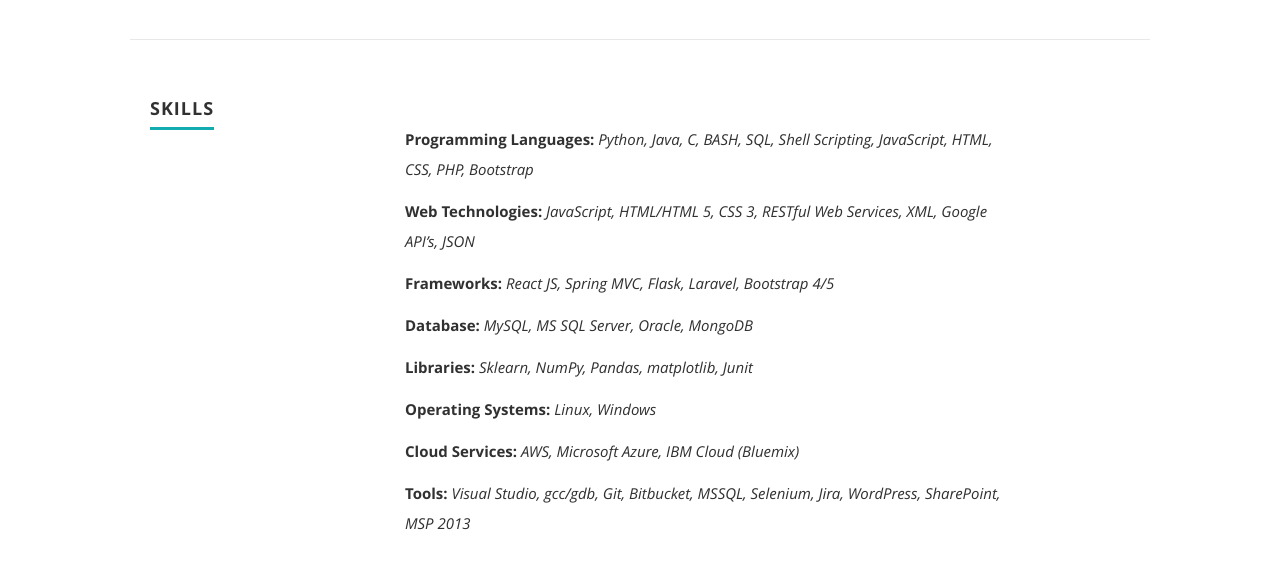
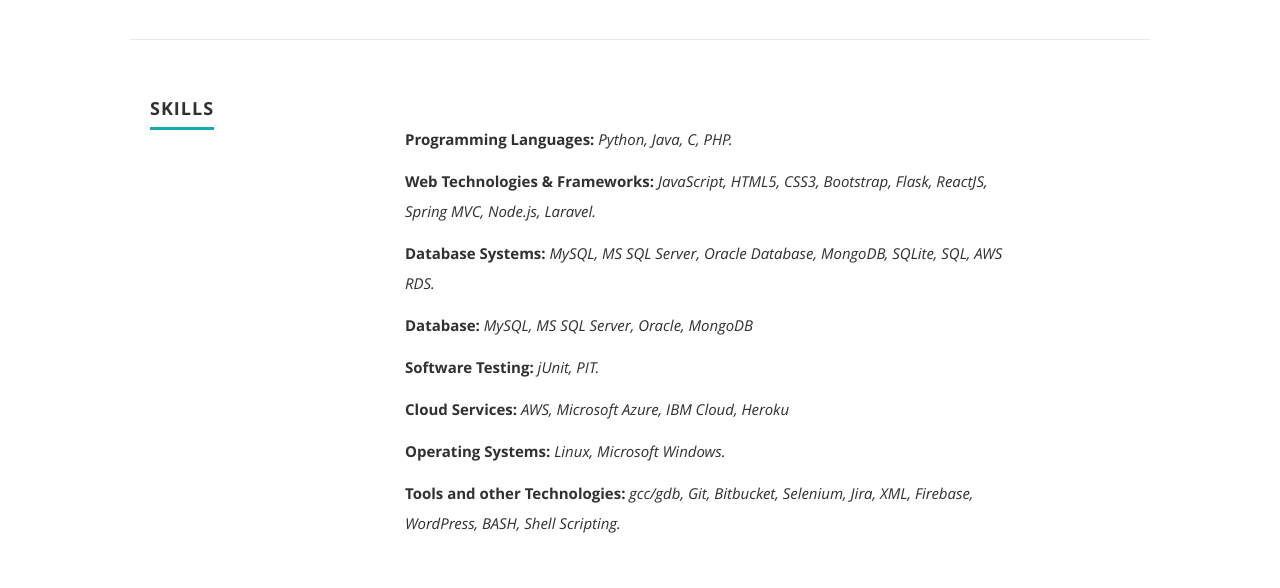
Before and after one commit to sankets25/Portfolio, a React (Create React App) app: page / in a window 1280 px wide. Shown: the part 2700-3288 px from the top of the page. Built offline with nearby package versions, Linux system fonts and the light colour scheme.

Commit message:
skills updated

```diff
--- a/public/resumeData.json
+++ b/public/resumeData.json
@@ -73,10 +73,10 @@
     "skills":[
       {
         "name": "Programming Languages: ",
-        "list": "Python, JAVA, SQL, PHP, C, C++."
+        "list": "Python, Java, C, PHP"
       },
       {
-        "name": "Frameworks: ",
+        "name": "Web Technologies & Frameworks: ",
         "list": "AngularJS, Angular 2/5/9, React JS, Flask, Laravel, Bootstrap 4/5."
       },
       {
--- a/src/Components/Resume.js
+++ b/src/Components/Resume.js
@@ -71,19 +71,19 @@
                <span>
                  <strong>Programming Languages: </strong>
                </span>
-               <em>Python, Java, C, BASH, SQL, Shell Scripting, JavaScript, HTML, CSS, PHP, Bootstrap </em>
+               <em>Python, Java, C, PHP.</em>
              </li>
              <li>
                <span>
-                 <strong>Web Technologies: </strong>
+                 <strong>Web Technologies & Frameworks: </strong>
                </span>
-               <em>JavaScript, HTML/HTML 5, CSS 3, RESTful Web Services, XML, Google API’s, JSON</em>
+               <em>JavaScript, HTML5, CSS3, Bootstrap, Flask, ReactJS, Spring MVC, Node.js, Laravel.</em>
              </li>
              <li>
                <span>
-                 <strong>Frameworks: </strong>
+                 <strong>Database Systems: </strong>
                </span>
-               <em>React JS, Spring MVC, Flask, Laravel, Bootstrap 4/5</em>
+               <em>MySQL, MS SQL Server, Oracle Database, MongoDB, SQLite, SQL, AWS RDS.</em>
              </li>
              <li>
                <span>
@@ -93,27 +93,27 @@
              </li>
              <li>
                <span>
-                 <strong>Libraries: </strong>
+                 <strong>Software Testing: </strong>
                </span>
-               <em>Sklearn, NumPy, Pandas, matplotlib, Junit</em>
+               <em>jUnit, PIT.</em>
+             </li>
+             <li>
+               <span>
+                 <strong>Cloud Services: </strong>
+               </span>
+               <em>AWS, Microsoft Azure, IBM Cloud, Heroku</em>
              </li>
              <li>
                <span>
                  <strong>Operating Systems: </strong>
                </span>
-               <em>Linux, Windows</em>
+               <em>Linux, Microsoft Windows.</em>
              </li>
              <li>
                <span>
-                 <strong>Cloud Services: </strong>
+                 <strong>Tools and other Technologies: </strong>
                </span>
-               <em>AWS, Microsoft Azure, IBM Cloud (Bluemix) </em>
-             </li>
-             <li>
-               <span>
-                 <strong>Tools: </strong>
-               </span>
-               <em>Visual Studio, gcc/gdb, Git, Bitbucket, MSSQL, Selenium, Jira, WordPress, SharePoint, MSP 2013</em>
+               <em>gcc/gdb, Git, Bitbucket, Selenium, Jira, XML, Firebase, WordPress, BASH, Shell Scripting.</em>
              </li>
 
 
```
